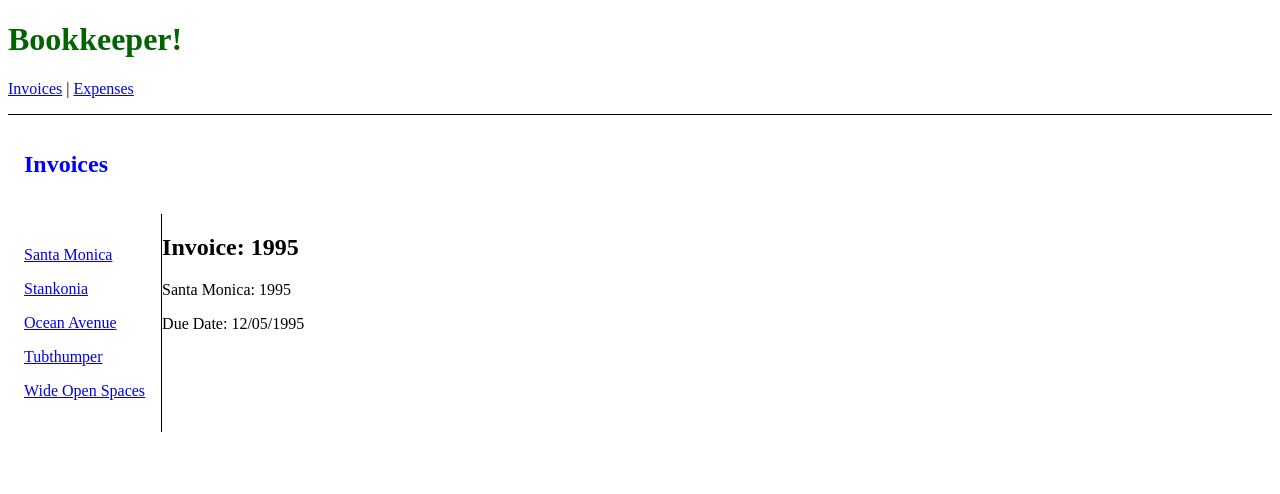
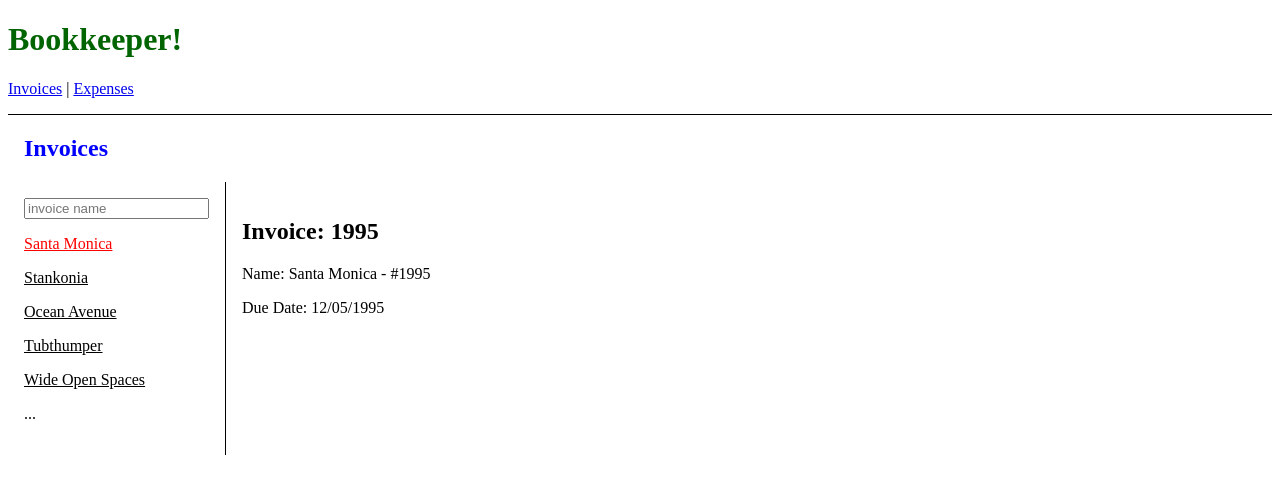
Before and after one commit to leberSmeaton/react-bookkeeper, a React (Create React App) app: page /invoices/1995 in a window 1280 px wide. Shown: the top 494 px of the page. Built offline with nearby package versions, Linux system fonts and the light colour scheme.

Commit message:
Updated Link to NavLinks and as Active Links. Added Search Params. Need to add option to search for invoice number as well as invoice name.

```diff
--- a/src/data.js
+++ b/src/data.js
@@ -27,7 +27,25 @@ let invoices = [
     name: "Wide Open Spaces",
     number: 1998,
     amount: "$4,600",
-    due: "01/27/2998"
+    due: "01/27/2008"
+  },
+  {
+    name: "Zed Paving",
+    number: 2001,
+    amount: "$600",
+    due: "11/24/2003"
+  },
+  {
+    name: "Applebees",
+    number: 2002,
+    amount: "$16,800",
+    due: "11/24/2003"
+  },
+  {
+    name: "Bob Ross",
+    number: 1995,
+    amount: "$11,000",
+    due: "07/02/2000"
   }
 ];
 
--- a/src/index.js
+++ b/src/index.js
@@ -20,7 +20,7 @@ ReactDOM.render(
           <Route
             index
             element={
-              <main style={{ padding: "1rem" }}>
+              <main style={{ padding: "1rem",  }}>
                 <p>Select an Invoice</p>
               </main>
             }
--- a/src/routes/invoice.js
+++ b/src/routes/invoice.js
@@ -6,9 +6,11 @@ export default function Invoice(){
   let invoice = getInvoice(parseInt(params.invoiceId, 10));
 
   return(
-    <main>
+    <main style={{
+      padding: "1rem"
+    }}>
       <h2>Invoice: {params.invoiceId}</h2>
-      <p>{invoice.name}: {invoice.number}</p>
+      <p>Name: {invoice.name} - #{invoice.number}</p>
       <p>Due Date: {invoice.due}</p>
     </main>
   )
--- a/src/routes/invoices.jsx
+++ b/src/routes/invoices.jsx
@@ -1,13 +1,22 @@
-import { Link, Outlet } from "react-router-dom";
+import * as React from 'react';
+
+import {
+  NavLink,
+  Outlet,
+  useSearchParams
+} from "react-router-dom";
 import { getInvoices } from "../data";
 
 export default function Invoices(){
   let invoices = getInvoices();
+  let [searchParams, setSearchParams] = useSearchParams({
+    replace: true
+  });
 
   return(
     <div>
       <main style={{
-        padding: "1rem",
+        padding: "0 1rem",
         color: "blue"
       }}>
         <h2>Invoices</h2>
@@ -19,15 +28,45 @@ export default function Invoices(){
             padding: "1rem"
           }}
         >
-          {invoices.map(invoice => (
-            <Link
-              style={{display : "block", margin: "1rem 0"}}
+        <input
+          value={searchParams.get("filer") || ""}
+          placeholder= "invoice name"
+          onChange={event => {
+            let filter = event.target.value;
+            if (filter) {
+              setSearchParams({ filter });
+            } else {
+              setSearchParams({});
+            }
+          }}
+        />
+        {invoices
+          .filter(invoice => {
+            let filter = searchParams.get("filter");
+            if (!filter) return true;
+            let name = invoice.name.toLowerCase();
+            return name.startsWith(filter.toLocaleLowerCase());
+          })
+
+          .slice(0,5).map(invoice => (
+            // <Link
+            <NavLink
+              style={({ isActive }) => {
+                return {
+                  display: "block",
+                  margin: "1rem 0",
+                  color: isActive ? "red" : "black"
+                }
+              }}
               to={`/invoices/${invoice.number}`}
               key={invoice.number}
             >
               {invoice.name}
-            </Link>
-          ))}
+
+            </NavLink>
+
+        ))}
+        <p>...</p>
         </nav>
         <Outlet />
       </div>
```
